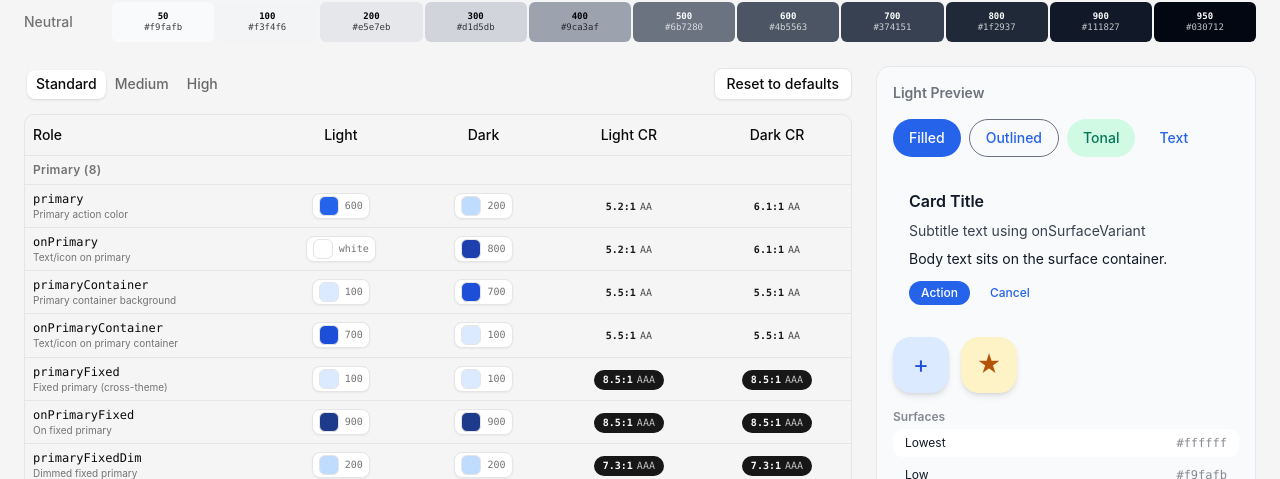
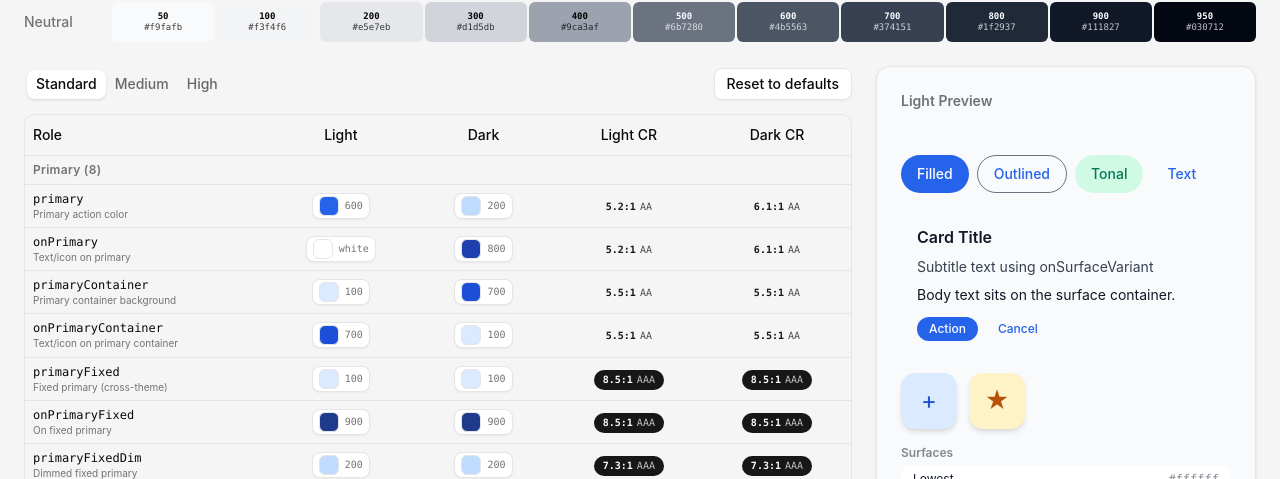
Before and after one commit to hoksa/palette-bridge, a React (Vite) app: page / in a window 1280 px wide. Shown: the part 343-822 px from the top of the page. Built offline with nearby package versions, Linux system fonts and the light colour scheme.

Commit message:
feat: adopt shadcn Card component for ThemePreview panels

```diff
--- a/src/components/ThemePreview.tsx
+++ b/src/components/ThemePreview.tsx
@@ -1,3 +1,5 @@
+import { Card, CardContent, CardHeader, CardTitle } from '@/components/ui/card'
+
 interface ThemePreviewProps {
   resolvedColors: Record<string, string>
   themeMode: 'light' | 'dark'
@@ -8,16 +10,18 @@
   const label = themeMode === 'light' ? 'Light' : 'Dark'
 
   return (
-    <div
-      className="rounded-xl p-4 space-y-4 border"
+    <Card
+      className="overflow-hidden"
       style={{
         backgroundColor: c.background || c.surface || '#ffffff',
         color: c.onBackground || c.onSurface || '#000000',
-        borderColor: c.outlineVariant || '#e0e0e0',
+        borderColor: c.outlineVariant,
       }}
     >
-      <h3 className="text-sm font-semibold opacity-60">{label} Preview</h3>
-
+      <CardHeader className="pb-3">
+        <CardTitle className="text-sm font-semibold opacity-60">{label} Preview</CardTitle>
+      </CardHeader>
+      <CardContent className="space-y-4">
         {/* Buttons */}
         <div className="flex flex-wrap gap-2">
           <button
@@ -48,7 +52,7 @@
 
         {/* Card */}
         <div
-        className="rounded-xl p-4 space-y-2"
+          className="rounded-lg p-4 space-y-2"
           style={{
             backgroundColor: c.surfaceContainerLow || c.surface,
             borderColor: c.outlineVariant,
@@ -82,13 +86,13 @@
         {/* FAB */}
         <div className="flex gap-3">
           <div
-          className="w-14 h-14 rounded-2xl flex items-center justify-center text-2xl shadow-md"
+            className="w-14 h-14 rounded-xl flex items-center justify-center text-2xl shadow-md"
             style={{ backgroundColor: c.primaryContainer, color: c.onPrimaryContainer }}
           >
             +
           </div>
           <div
-          className="w-14 h-14 rounded-2xl flex items-center justify-center text-2xl shadow-md"
+            className="w-14 h-14 rounded-xl flex items-center justify-center text-2xl shadow-md"
             style={{ backgroundColor: c.tertiaryContainer, color: c.onTertiaryContainer }}
           >
             ★
@@ -118,7 +122,7 @@
 
         {/* Error state */}
         <div
-        className="rounded-xl p-3 text-sm"
+          className="rounded-lg p-3 text-sm"
           style={{ backgroundColor: c.errorContainer, color: c.onErrorContainer }}
         >
           Error: Something went wrong. This uses errorContainer.
@@ -139,6 +143,7 @@
             Filled Chip
           </span>
         </div>
-    </div>
+      </CardContent>
+    </Card>
   )
 }
--- /dev/null
+++ b/src/components/ui/card.tsx
@@ -0,0 +1,92 @@
+import * as React from "react"
+
+import { cn } from "@/lib/utils"
+
+function Card({ className, ...props }: React.ComponentProps<"div">) {
+  return (
+    <div
+      data-slot="card"
+      className={cn(
+        "bg-card text-card-foreground flex flex-col gap-6 rounded-xl border py-6 shadow-sm",
+        className
+      )}
+      {...props}
+    />
+  )
+}
+
+function CardHeader({ className, ...props }: React.ComponentProps<"div">) {
+  return (
+    <div
+      data-slot="card-header"
+      className={cn(
+        "@container/card-header grid auto-rows-min grid-rows-[auto_auto] items-start gap-2 px-6 has-data-[slot=card-action]:grid-cols-[1fr_auto] [.border-b]:pb-6",
+        className
+      )}
+      {...props}
+    />
+  )
+}
+
+function CardTitle({ className, ...props }: React.ComponentProps<"div">) {
+  return (
+    <div
+      data-slot="card-title"
+      className={cn("leading-none font-semibold", className)}
+      {...props}
+    />
+  )
+}
+
+function CardDescription({ className, ...props }: React.ComponentProps<"div">) {
+  return (
+    <div
+      data-slot="card-description"
+      className={cn("text-muted-foreground text-sm", className)}
+      {...props}
+    />
+  )
+}
+
+function CardAction({ className, ...props }: React.ComponentProps<"div">) {
+  return (
+    <div
+      data-slot="card-action"
+      className={cn(
+        "col-start-2 row-span-2 row-start-1 self-start justify-self-end",
+        className
+      )}
+      {...props}
+    />
+  )
+}
+
+function CardContent({ className, ...props }: React.ComponentProps<"div">) {
+  return (
+    <div
+      data-slot="card-content"
+      className={cn("px-6", className)}
+      {...props}
+    />
+  )
+}
+
+function CardFooter({ className, ...props }: React.ComponentProps<"div">) {
+  return (
+    <div
+      data-slot="card-footer"
+      className={cn("flex items-center px-6 [.border-t]:pt-6", className)}
+      {...props}
+    />
+  )
+}
+
+export {
+  Card,
+  CardHeader,
+  CardFooter,
+  CardTitle,
+  CardAction,
+  CardDescription,
+  CardContent,
+}
```
Lines whose indentation alone changed are shown as unchanged.
